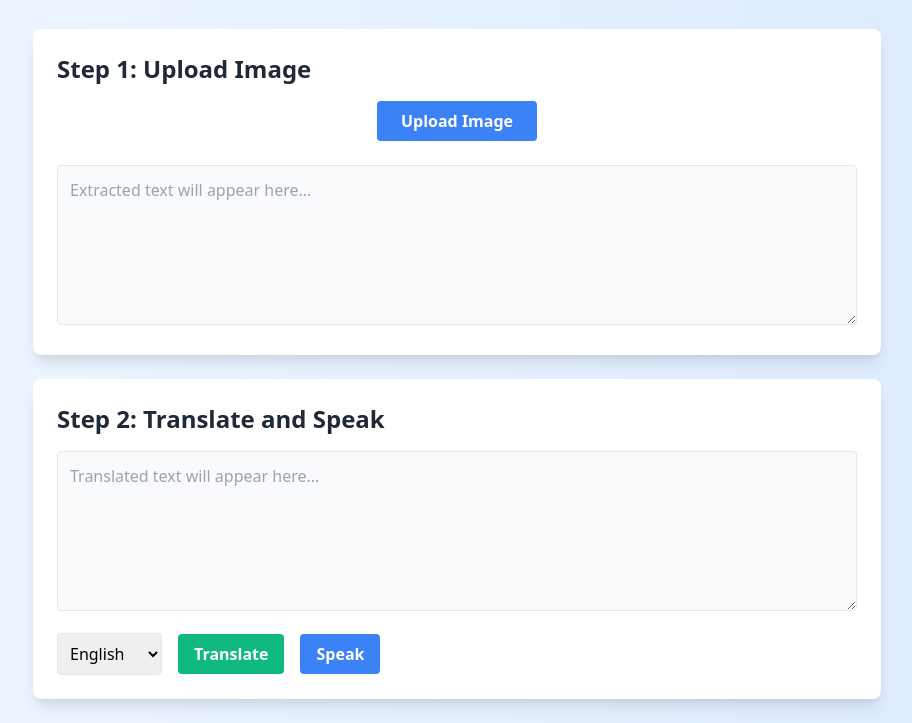
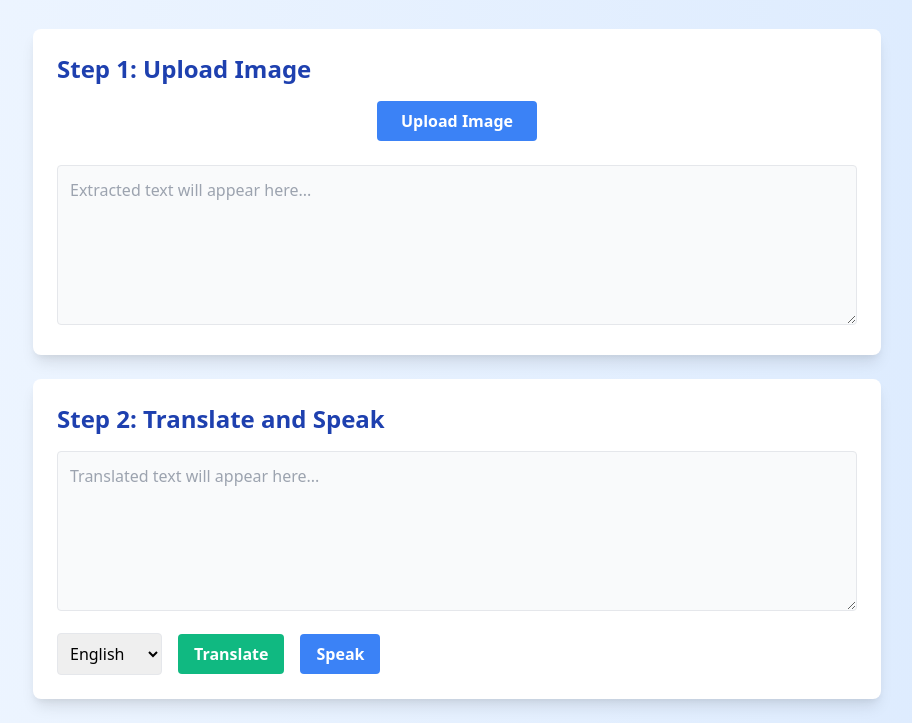
Before and after one commit to bEluga0000/DrugDetection, a plain HTML site: page index.html in a window 1280 px wide. Shown: the part 99-822 px from the top of the page, without its empty margins (183-1095 px from the left). Drawn offline with nearby package versions, Linux system fonts and the light colour scheme.

Commit message:
Update index.html

```diff
--- a/index.html
+++ b/index.html
@@ -17,7 +17,7 @@
 
         <!-- Upload and Extract Section -->
         <div class="bg-white shadow-lg rounded-lg p-6 mb-6">
-            <h2 class="text-2xl font-semibold text-gray-800 mb-4">Step 1: Upload Image</h2>
+            <h2 class="text-2xl font-semibold text-blue-800 mb-4">Step 1: Upload Image</h2>
             <div class="flex flex-col items-center relative">
                 <label for="imageInput" class="bg-blue-500 hover:bg-blue-700 text-white font-semibold py-2 px-6 rounded cursor-pointer">
                     Upload Image
@@ -33,7 +33,7 @@
 
         <!-- Translation and Speak Section -->
         <div class="bg-white shadow-lg rounded-lg p-6">
-            <h2 class="text-2xl font-semibold text-gray-800 mb-4">Step 2: Translate and Speak</h2>
+            <h2 class="text-2xl font-semibold text-blue-800 mb-4">Step 2: Translate and Speak</h2>
             <textarea id="outputTextarea2" class="w-full h-40 mb-4 p-3 border rounded bg-gray-50 text-gray-800" placeholder="Translated text will appear here..." readonly></textarea>
             <div class="flex flex-col md:flex-row items-center md:space-x-4 relative">
                 <select id="toSelect" class="w-full md:w-auto mb-4 md:mb-0 p-2 border rounded">
```
